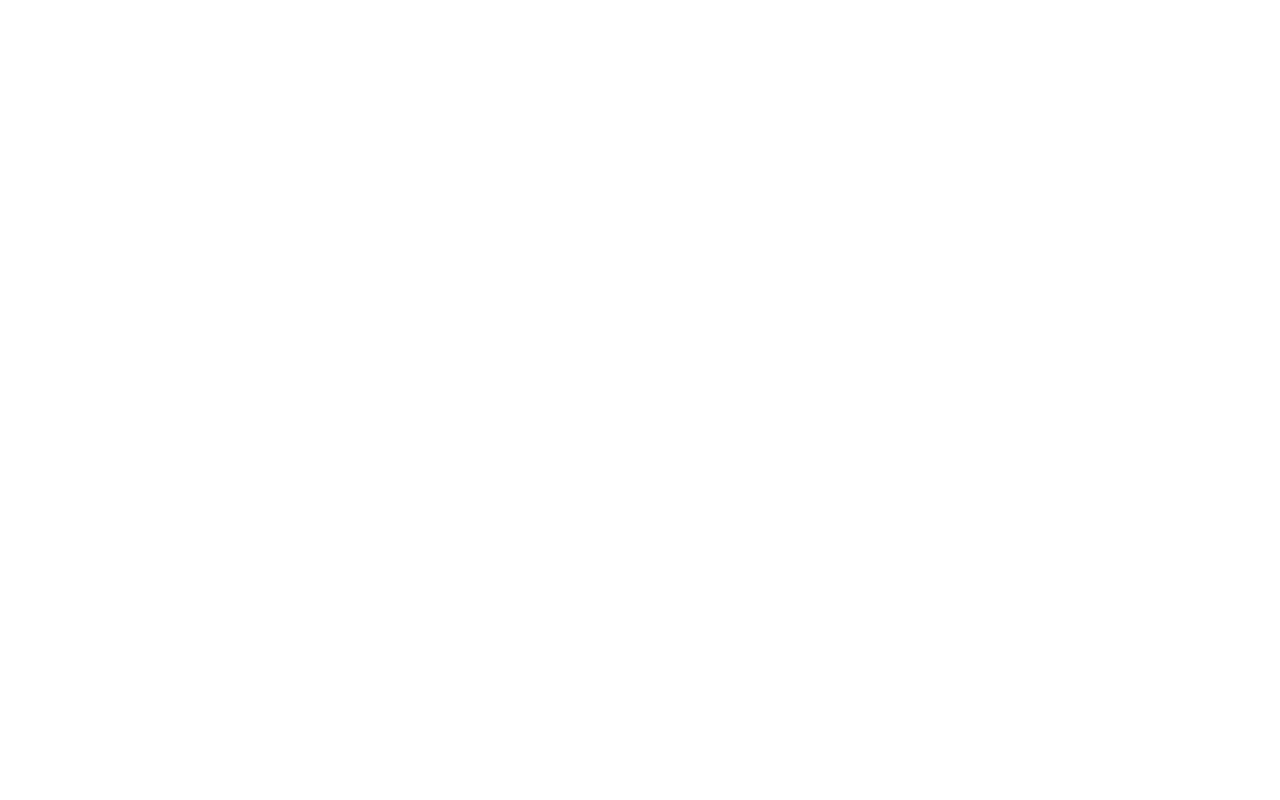
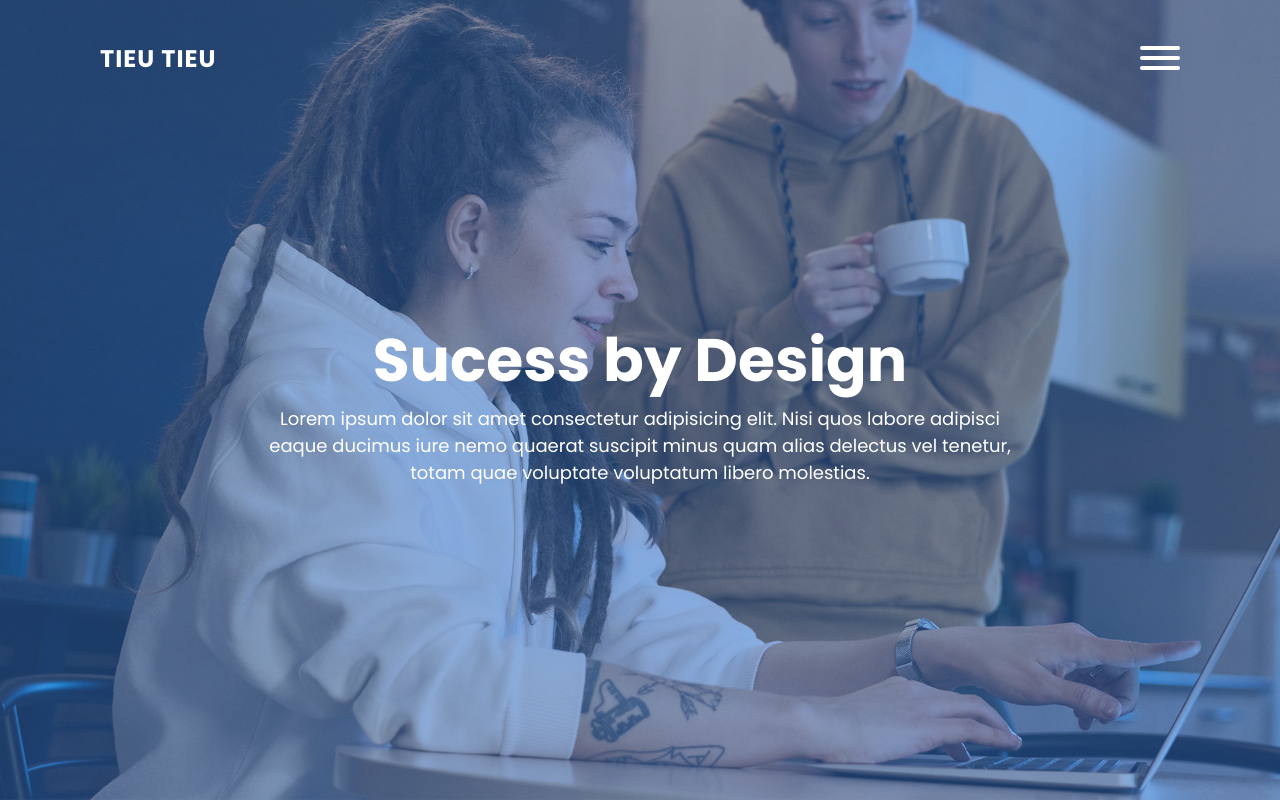
Before and after one commit to khanhvi/tieutieu-responsive-web-design, a plain HTML site: page index.html in a window 1280 px wide. Drawn offline with Linux system fonts and the light colour scheme.

Commit message:
CSS Header and Banner

```diff
--- a/index.html
+++ b/index.html
@@ -3,10 +3,33 @@
 <head>
     <meta charset="UTF-8">
     <meta name="viewport" content="width=device-width, initial-scale=1.0">
-    <title>TIEUTIEU</title>
+    <title>TIEU TIEU</title>
     <link rel="stylesheet" href="style.css">
+    <script>
+        function animateMenu(x) {
+            x.classList.toggle("change");
+        }
+
+    </script>
 </head>
 <body>
+    <!-- Banner -->
+    <div class="banner">
+        <header>
+            <a href="#" class="logo">TIEU TIEU</a>
+            <div class="toggle" onclick="animateMenu(this)">
+                <div class="bar1"></div>
+                <div class="bar2"></div>
+                <div class="bar3"></div>
+            </div>
+        </header>
+        <img src="images/bg.jpg" alt="">
+        <div class="content">
+            <h2>Sucess by Design</h2>
+            <p>Lorem ipsum dolor sit amet consectetur adipisicing elit. Nisi quos labore adipisci eaque ducimus iure nemo quaerat suscipit minus quam alias delectus vel tenetur, totam quae voluptate voluptatum libero molestias.</p>
+
+        </div>
+    </div>
 
 </body>
 </html>
--- a/style.css
+++ b/style.css
@@ -0,0 +1,103 @@
+@import url('https://fonts.googleapis.com/css2?family=Poppins:ital,wght@0,200;0,300;0,400;0,500;0,600;0,700;0,800;0,900;1,200;1,300;1,400;1,500;1,600;1,700;1,800;1,900&display=swap');
+
+* {
+    margin: 0;
+    padding: 0;
+    box-sizing: border-box;
+    font-family: 'Poppins', sans-serif;
+}
+.banner {
+    position: relative;
+    width: 100%;
+    height: 100vh;
+    background-color: #3475ca;
+    display: flex;
+    justify-content: center;
+    align-items: center;
+}
+
+.banner header {
+    position: absolute;
+    top: 0;
+    left: 0;
+    width: 100%;
+    padding: 40px 100px;
+    display: flex;
+    justify-content: space-between;
+    align-items: center;
+    z-index: 1000;
+}
+
+.banner header .logo {
+    color: #fff;
+    text-decoration: none;
+    font-size: 24px;
+    text-transform: uppercase;
+    font-weight: 700;
+    letter-spacing: 1px;
+}
+
+/* Hambuger menu */
+
+.banner header .toggle {
+    display: inline-block;
+    position: relative;
+}
+
+.banner header .toggle .bar1,
+.banner header .toggle .bar2,
+.banner header .toggle .bar3 {
+    width: 40px;
+    height: 4px;
+    border-radius: 5px;
+    background-color: #fff;
+    margin: 6px 0;
+    transition: 0.5s ease-in-out;
+}
+
+/* Start Animation Hambuger Menu to X */
+
+.banner header .change .bar1 {
+    transform: rotate(45deg) translate(6px, 8px);
+}
+
+.banner header .change .bar2 {
+    opacity: 0;
+}
+
+.banner header .change .bar3 {
+    transform: rotate(-45deg) translate(6px, -8px);
+}
+
+/* End Animation Hambuger Menu to X */
+
+/* Start Background and content */
+
+.banner img {
+    position: absolute;
+    top: 0;
+    left: 0;
+    width: 100%;
+    height: 100%;
+    object-fit: cover;
+    opacity: 0.5;
+}
+
+.banner .content {
+    position: relative;
+    max-width: 750px;
+    text-align: center;
+
+}
+
+.banner .content h2 {
+    color: #fff;
+    font-size: 60px;
+}
+
+.banner .content p {
+    color: #fff;
+    font-size: 18px;
+}
+
+/* End Background and content */
```
